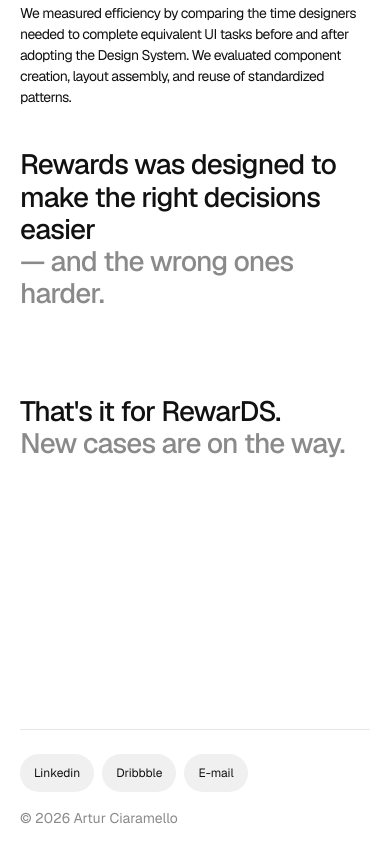
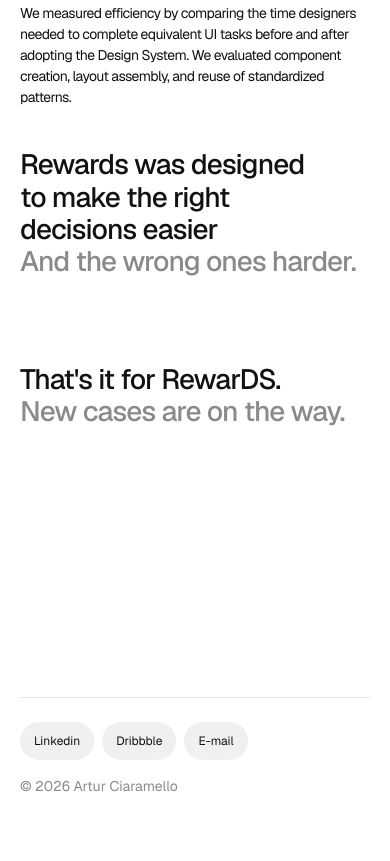
Before and after one commit to artmellow/artmellow.github.io, a plain HTML site: page index.html in a window 390 px wide. Shown: the part 9913-10774 px from the top of the page. After the commit the page ends 10742 px from the top, so only its background shows below. Drawn offline with Linux system fonts and the light colour scheme.

Commit message:
Balance heading line breaks on mobile; drop em dash in closing statement
Co-Authored-By: Claude Opus 5.5 <noreply@anthropic.com>
Claude-Session: https://claude.ai/code/session_01QTWNYWD1ePcViZyK71maZM

```diff
--- a/index.html
+++ b/index.html
@@ -67,7 +67,7 @@
   .top{display:flex;font-size:12px;letter-spacing:.01em}
   .top .name{width:var(--indent);flex-shrink:0;font-weight:500}
   .top .place{color:var(--muted)}
-  .hero h1{
+  .hero h1{text-wrap:balance;
     align-self:center;margin-left:var(--indent);
     font-size:var(--t-hero);font-weight:500;
     line-height:1.15;letter-spacing:-0.035em;max-width:31ch;   /* chamadas: 115% */
@@ -115,6 +115,7 @@
     margin-left:var(--indent);max-width:28ch;
     font-size:var(--t-title);font-weight:500;
     line-height:1.15;letter-spacing:-0.03em;
+    text-wrap:balance;               /* quebra as linhas em comprimentos parecidos: sem palavra sozinha na última linha */
   }
   .statement .soft{display:block;color:var(--muted)}
   .media{display:grid;gap:calc(var(--u)*2)}
@@ -344,7 +345,7 @@
   .media.bleed .sound{right:auto;left:50%;bottom:calc(var(--gutter) + 40px);transform:translateX(-50%)}   /* centralizado na base do vídeo */
   .sound:hover{background:#fff;color:#111}
 
-  .breathe{
+  .breathe{text-wrap:balance;
     margin:calc(var(--u)*24) 0 0 var(--indent);
     font-size:var(--t-title);font-weight:500;letter-spacing:-0.03em;line-height:1.15;
   }
@@ -812,7 +813,7 @@
     </section>
 
     <section class="chapter text reveal">
-      <h2 class="statement">Rewards was designed to make the right decisions easier <span class="soft">— and the wrong ones harder.</span></h2>
+      <h2 class="statement">Rewards was designed to make the right decisions easier <span class="soft">And the wrong ones harder.</span></h2>
     </section>
 
     <p class="breathe text reveal">That's it for RewarDS. <span class="soft">New cases are on the way.</span></p>
```
